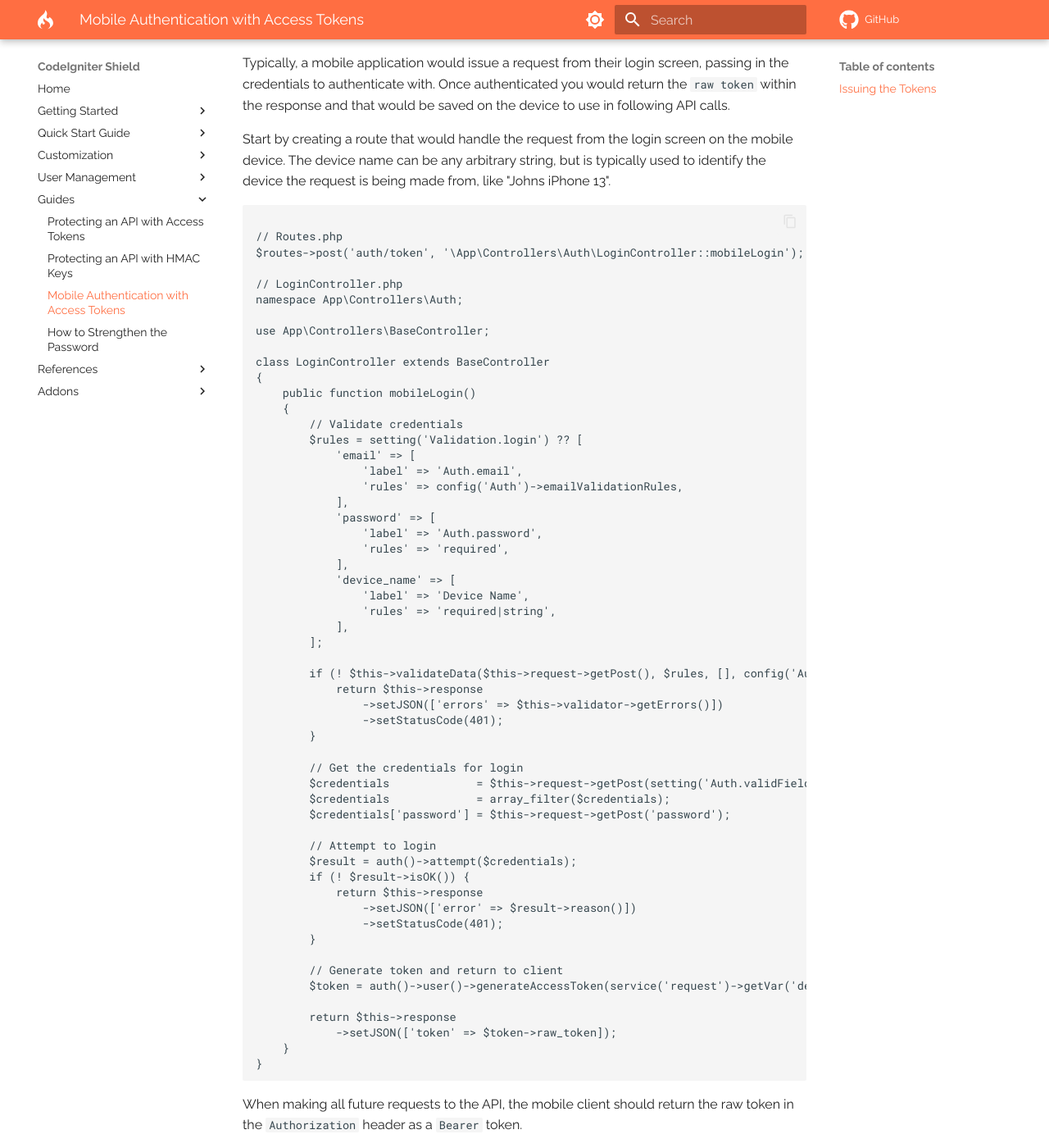
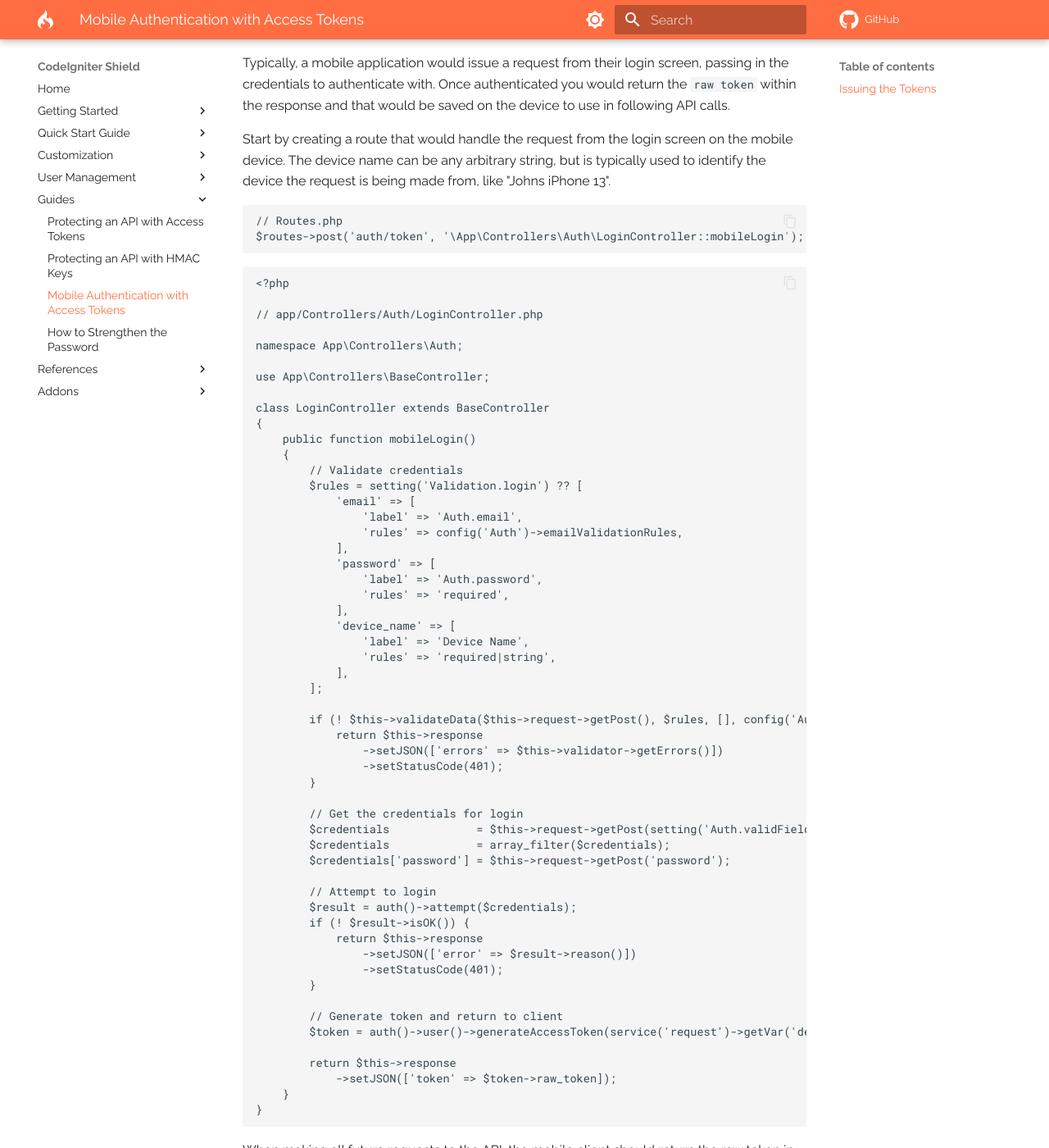
Before and after one commit to codeigniter4/shield, an MkDocs documentation site: the page built from docs/guides/mobile_apps.md, in a window 1280 px wide and 1400 px high, scrolled down 283 px. Shown: the whole window at 82% size. Built offline with MkDocs 1.6.1 and Material for MkDocs 9.7.7, drawn with Linux system fonts in a browser that asks for light colours; comment, search, counter and statistics services are not loaded; a style sheet for code colours, icons or effects is not loaded.

Commit message:
add `<?php` and isolation route code

````diff
--- a/docs/guides/mobile_apps.md
+++ b/docs/guides/mobile_apps.md
@@ -9,11 +9,15 @@ Typically, a mobile application would issue a request from their login screen, p
 Start by creating a route that would handle the request from the login screen on the mobile device. The device name can be any arbitrary string, but is typically used to identify the device the request is being made from, like "Johns iPhone 13".
 
 ```php
-
 // Routes.php
 $routes->post('auth/token', '\App\Controllers\Auth\LoginController::mobileLogin');
+```
 
-// LoginController.php
+```php
+<?php
+
+// app/Controllers/Auth/LoginController.php
+
 namespace App\Controllers\Auth;
 
 use App\Controllers\BaseController;
````
